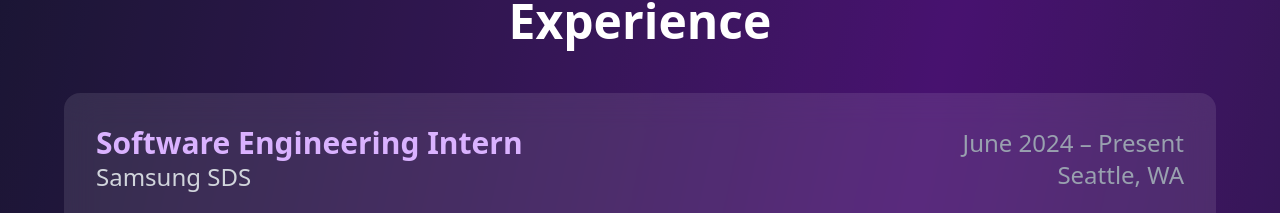
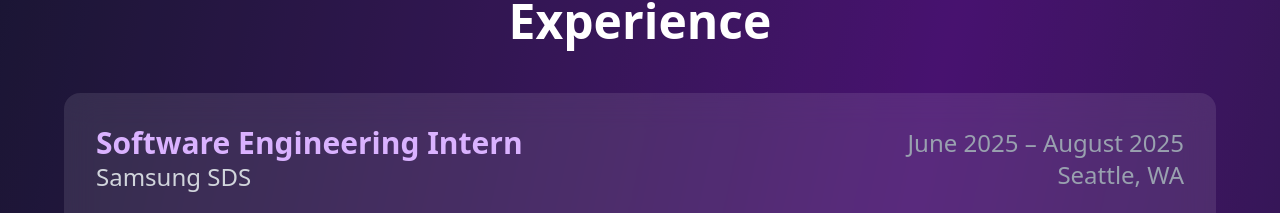
Before and after one commit to AnthonyL103/AnthonysWebPage, a React (Vite) app in the folder AnthonysWebPage/: page / in a window 1280 px wide. Shown: the part 1479-1692 px from the top of the page. Built offline with nearby package versions, Linux system fonts and the light colour scheme.

Commit message:
changed dates fro samsung exp

```diff
--- a/AnthonysWebPage/src/App.tsx
+++ b/AnthonysWebPage/src/App.tsx
@@ -140,7 +140,7 @@
       company: "Samsung SDS",
       position: "Software Engineering Intern",
       location: "Seattle, WA",
-      period: "June 2024 – Present",
+      period: "June 2025 – August 2025",
       points: [
     "Developed an Ai Agent using MCP framework integrated as a Grafana plugin, analyzing over 100,000+ logs daily with automated root cause analysis and summarization capabilities",
     "Implemented semantic search infrastructure using LlamaIndex and BERT embeddings to enable RAG-powered query capabilities across distributed log databases",
```
